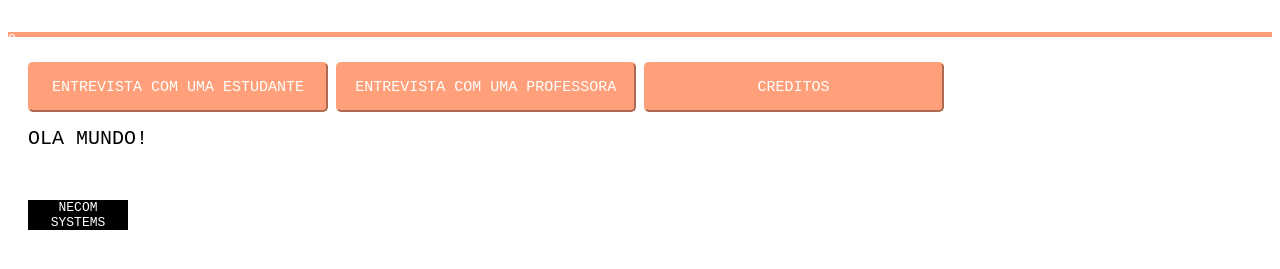
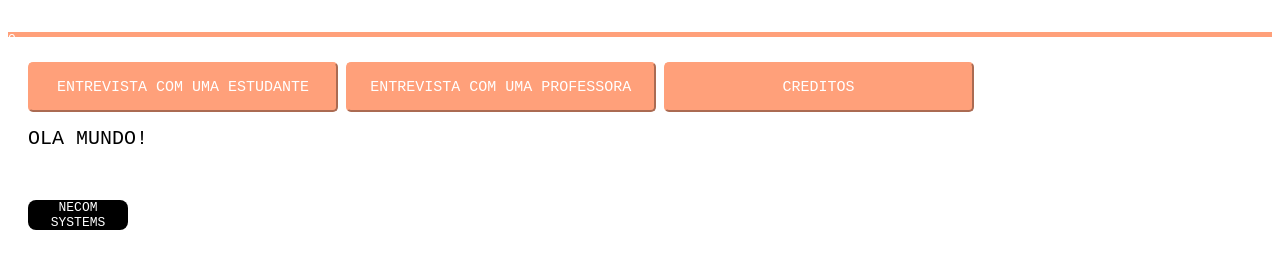
Before and after one commit to Math3us-Samuel/Site_01, a plain HTML site: page index.html in a window 1280 px wide. Shown: the part 143-412 px from the top of the page. Drawn offline with Linux system fonts and the light colour scheme; a script that the page names is missing.

Commit message:
Teste_02

```diff
--- a/style.css
+++ b/style.css
@@ -43,10 +43,11 @@ body {
 }
 
 .button {
-  width: 300px;
+  width: 310px;
   height: 50px;
   top: 5px;
   left: 20px;
+  bottom: 4px;
   color: white;
   font-size: 15px;
   background-color: lightsalmon;
@@ -57,6 +58,7 @@ body {
 #logo_nc {
   width: 100px;
   text-align: center;
+  border-radius: 8px;
   background-color: black;
   top: 30px;
   left: 20px;
```
